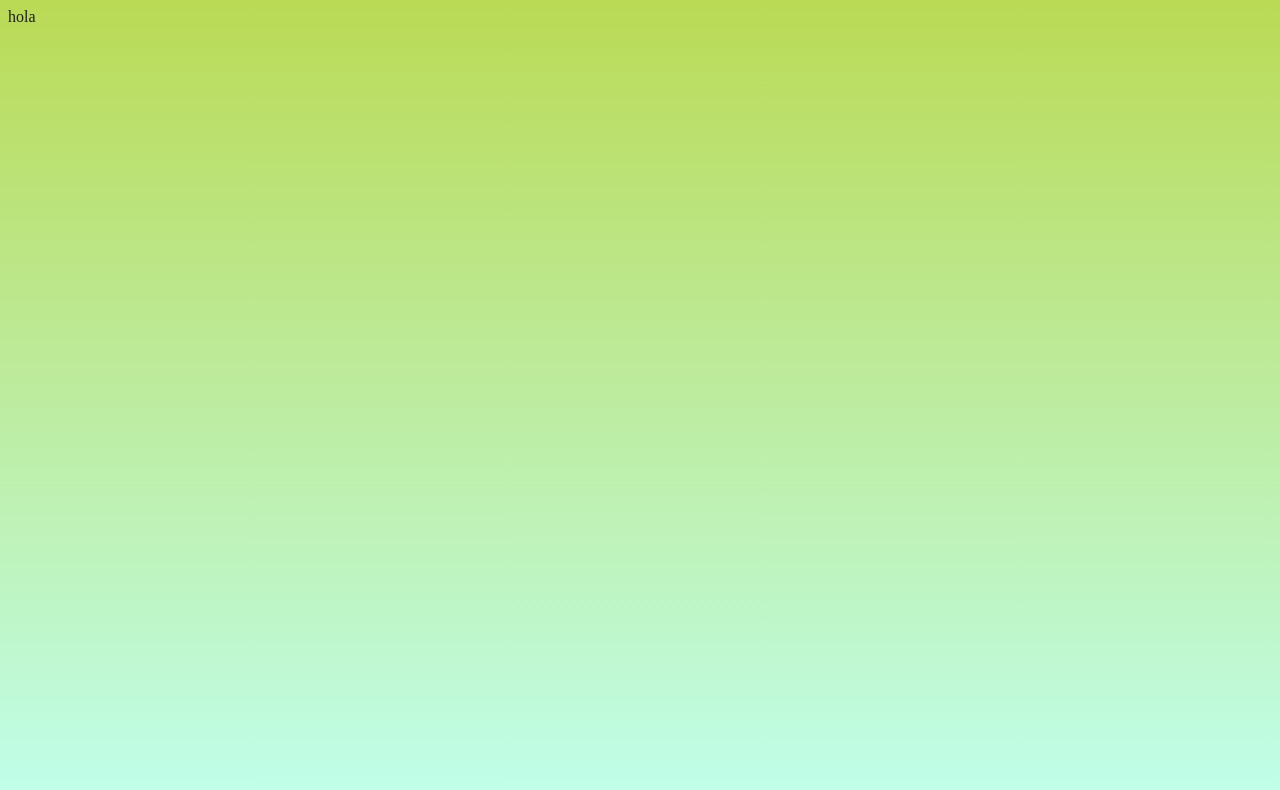
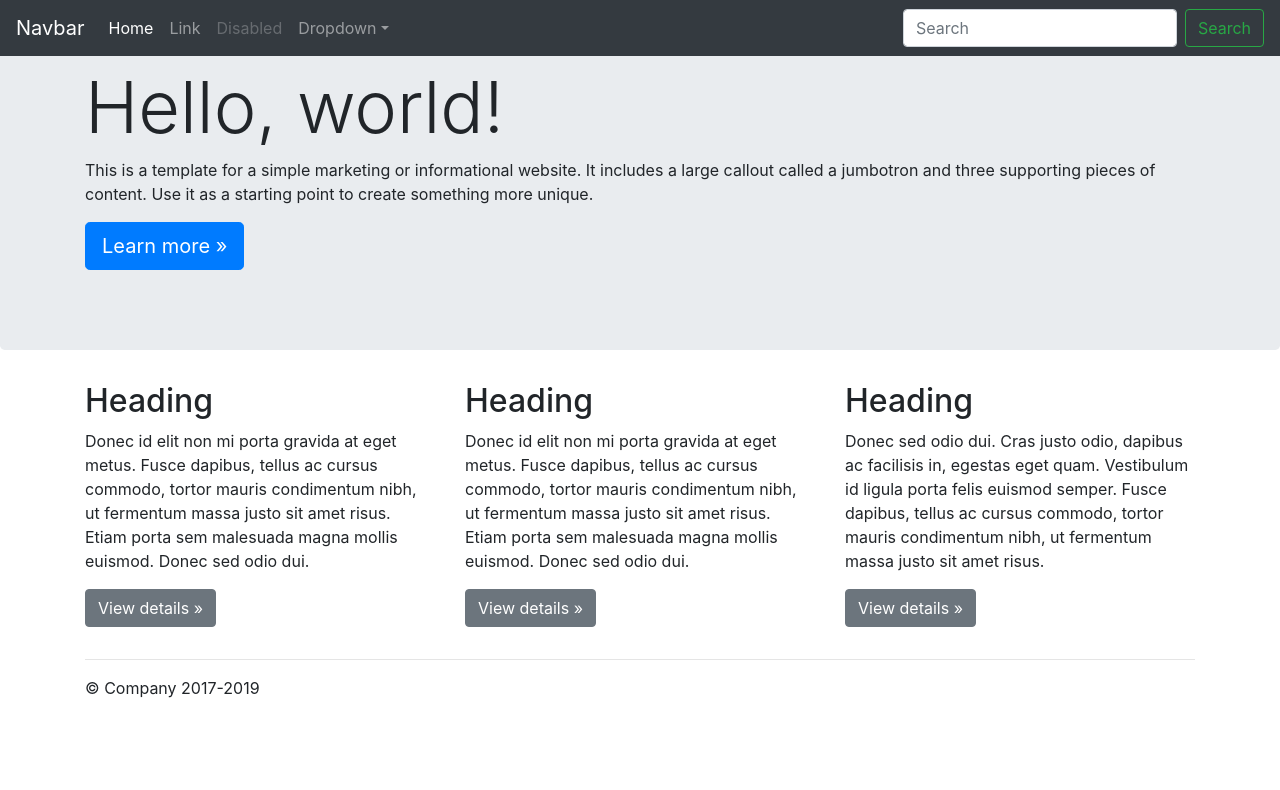
Before and after one commit to borcha-uoc/herramientas-html-css, a website built with Parcel: page index.html in a window 1280 px wide. Built offline with nearby package versions, Linux system fonts and the light colour scheme.

Commit message:
Se añade ejemplo de página con bootstrap

```diff
--- a/index.html
+++ b/index.html
@@ -1,11 +1,104 @@
-<html>
-<head>
-   <link rel="stylesheet" href="style.css">
-</head>
-<body>
-  <script src="./index.js"></script>
-<div class="controls">
-hola
-</div>
+<!doctype html>
+<html lang="en">
+  <head>
+    <meta charset="utf-8">
+    <meta name="viewport" content="width=device-width, initial-scale=1, shrink-to-fit=no">
+    <meta name="description" content="">
+    <meta name="author" content="Mark Otto, Jacob Thornton, and Bootstrap contributors">
+    <meta name="generator" content="Jekyll v3.8.5">
+    <title>Jumbotron Template · Bootstrap</title>
+
+    <style>
+      .bd-placeholder-img {
+        font-size: 1.125rem;
+        text-anchor: middle;
+        -webkit-user-select: none;
+        -moz-user-select: none;
+        -ms-user-select: none;
+        user-select: none;
+      }
+
+      @media (min-width: 768px) {
+        .bd-placeholder-img-lg {
+          font-size: 3.5rem;
+        }
+      }
+    </style>
+  </head>
+  <body>
+    <nav class="navbar navbar-expand-md navbar-dark fixed-top bg-dark">
+  <a class="navbar-brand" href="#">Navbar</a>
+  <button class="navbar-toggler" type="button" data-toggle="collapse" data-target="#navbarsExampleDefault" aria-controls="navbarsExampleDefault" aria-expanded="false" aria-label="Toggle navigation">
+    <span class="navbar-toggler-icon"></span>
+  </button>
+
+  <div class="collapse navbar-collapse" id="navbarsExampleDefault">
+    <ul class="navbar-nav mr-auto">
+      <li class="nav-item active">
+        <a class="nav-link" href="#">Home <span class="sr-only">(current)</span></a>
+      </li>
+      <li class="nav-item">
+        <a class="nav-link" href="#">Link</a>
+      </li>
+      <li class="nav-item">
+        <a class="nav-link disabled" href="#">Disabled</a>
+      </li>
+      <li class="nav-item dropdown">
+        <a class="nav-link dropdown-toggle" href="#" id="dropdown01" data-toggle="dropdown" aria-haspopup="true" aria-expanded="false">Dropdown</a>
+        <div class="dropdown-menu" aria-labelledby="dropdown01">
+          <a class="dropdown-item" href="#">Action</a>
+          <a class="dropdown-item" href="#">Another action</a>
+          <a class="dropdown-item" href="#">Something else here</a>
+        </div>
+      </li>
+    </ul>
+    <form class="form-inline my-2 my-lg-0">
+      <input class="form-control mr-sm-2" type="text" placeholder="Search" aria-label="Search">
+      <button class="btn btn-outline-success my-2 my-sm-0" type="submit">Search</button>
+    </form>
+  </div>
+</nav>
+
+<main role="main">
+
+  <!-- Main jumbotron for a primary marketing message or call to action -->
+  <div class="jumbotron">
+    <div class="container">
+      <h1 class="display-3">Hello, world!</h1>
+      <p>This is a template for a simple marketing or informational website. It includes a large callout called a jumbotron and three supporting pieces of content. Use it as a starting point to create something more unique.</p>
+      <p><a class="btn btn-primary btn-lg" href="#" role="button">Learn more &raquo;</a></p>
+    </div>
+  </div>
+
+  <div class="container">
+    <!-- Example row of columns -->
+    <div class="row">
+      <div class="col-md-4">
+        <h2>Heading</h2>
+        <p>Donec id elit non mi porta gravida at eget metus. Fusce dapibus, tellus ac cursus commodo, tortor mauris condimentum nibh, ut fermentum massa justo sit amet risus. Etiam porta sem malesuada magna mollis euismod. Donec sed odio dui. </p>
+        <p><a class="btn btn-secondary" href="#" role="button">View details &raquo;</a></p>
+      </div>
+      <div class="col-md-4">
+        <h2>Heading</h2>
+        <p>Donec id elit non mi porta gravida at eget metus. Fusce dapibus, tellus ac cursus commodo, tortor mauris condimentum nibh, ut fermentum massa justo sit amet risus. Etiam porta sem malesuada magna mollis euismod. Donec sed odio dui. </p>
+        <p><a class="btn btn-secondary" href="#" role="button">View details &raquo;</a></p>
+      </div>
+      <div class="col-md-4">
+        <h2>Heading</h2>
+        <p>Donec sed odio dui. Cras justo odio, dapibus ac facilisis in, egestas eget quam. Vestibulum id ligula porta felis euismod semper. Fusce dapibus, tellus ac cursus commodo, tortor mauris condimentum nibh, ut fermentum massa justo sit amet risus.</p>
+        <p><a class="btn btn-secondary" href="#" role="button">View details &raquo;</a></p>
+      </div>
+    </div>
+
+    <hr>
+
+  </div> <!-- /container -->
+
+</main>
+
+<footer class="container">
+  <p>&copy; Company 2017-2019</p>
+</footer>
+    <script src="index.js"></script>
 </body>
 </html>
--- a/index.js
+++ b/index.js
@@ -1 +1,4 @@
+import 'bootstrap';
+import './scss/main.scss';
+
 console.log('hola mundo')
--- /dev/null
+++ b/scss/main.scss
@@ -0,0 +1,5 @@
+@use '../node_modules/bootstrap/dist/css/bootstrap.css';
+
+.prueba {
+  color: red;
+}
--- a/style.css
+++ /dev/null
@@ -1,5 +0,0 @@
-body {
-  height: 100vh;
-  color: #1f1f1f;
-  background: linear-gradient(to bottom, #bada55, #c0ffee);
-}
```
